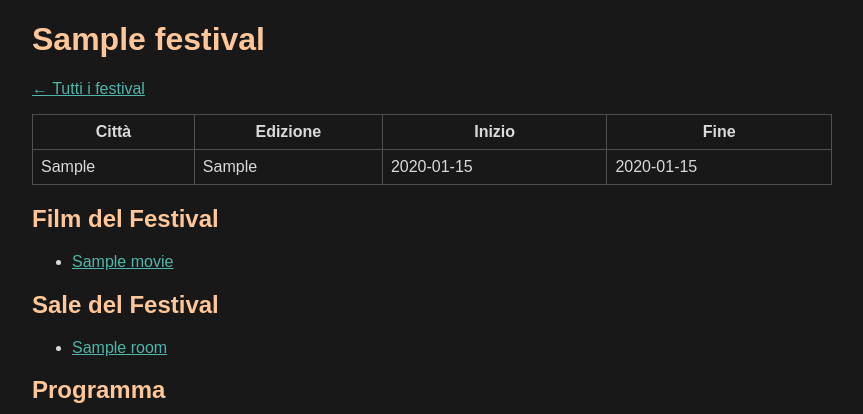
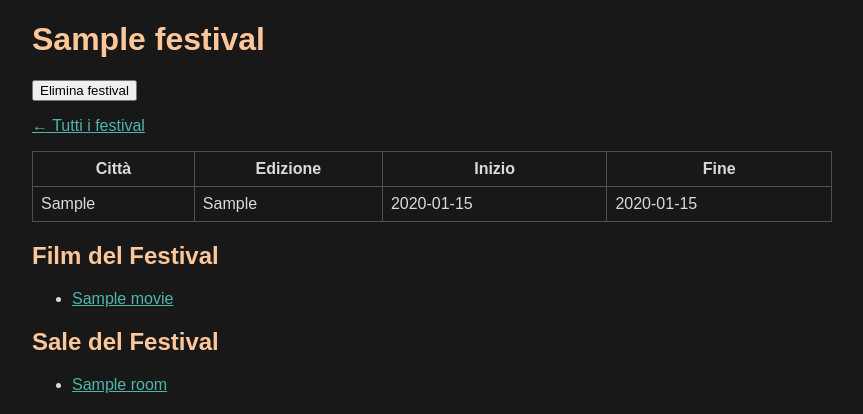
Before and after one commit to vladfr01/siw-festival, a Spring Boot app: page /festivals/1 in a window 1280 px wide. Shown: the top 414 px of the page, without its empty margins (208-1071 px from the left). Run offline with Spring Boot 4, Linux system fonts and the light colour scheme; tables that the repository leaves empty hold one stand-in row (values such as "Sample post").

Commit message:
Cancellazione dei festival con cascade sulle sale

```diff
--- a/src/main/java/it/uniroma3/siw/controller/FestivalController.java
+++ b/src/main/java/it/uniroma3/siw/controller/FestivalController.java
@@ -60,4 +60,10 @@ public class FestivalController {
         model.addAttribute("city", city);
         return "festivals/list";
     }
+
+    @PostMapping("/festivals/{id}/delete")
+    public String delete(@PathVariable Long id) {
+        festivalService.deleteById(id);
+        return "redirect:/festivals";
+    }
 }
--- a/src/main/java/it/uniroma3/siw/model/Festival.java
+++ b/src/main/java/it/uniroma3/siw/model/Festival.java
@@ -20,8 +20,8 @@ public class Festival {
     private LocalDate startDate;
     private LocalDate endDate;
 
-    //un festival ha diverse sale dove proiettare i film
-    @OneToMany(mappedBy = "festival")
+    //un festival ha diverse sale dove proiettare i film e in piu cin cascade dici che quando cancelli il festival, cancelli anche le sue sale
+    @OneToMany(mappedBy = "festival", cascade = CascadeType.REMOVE  )
     private List<Room> rooms;
 
     //creo la tabella della relazione molti a molti tra movies e festivals
@@ -76,4 +76,6 @@ public class Festival {
     public int hashCode() {
         return Objects.hash(name, edition);
     }
+
+
 }
--- a/src/main/java/it/uniroma3/siw/service/FestivalService.java
+++ b/src/main/java/it/uniroma3/siw/service/FestivalService.java
@@ -25,4 +25,7 @@ public class FestivalService {
     public List<Festival> findByCity(String city){
         return festivalRepository.findByCityContainingIgnoreCase(city);
     }
+    public void deleteById(long id){
+        festivalRepository.deleteById(id);
+    }
 }
--- a/src/main/resources/templates/festivals/show.html
+++ b/src/main/resources/templates/festivals/show.html
@@ -7,6 +7,9 @@
 </head>
 <body>
 <h1 th:text="${festival.name}">Nome del Festival</h1>
+<form th:action="@{/festivals/{id}/delete(id=${festival.id})}" method="post">
+    <button type="submit">Elimina festival</button>
+</form>
 <p><a href="/festivals">← Tutti i festival</a></p>
 
 <table>
```
